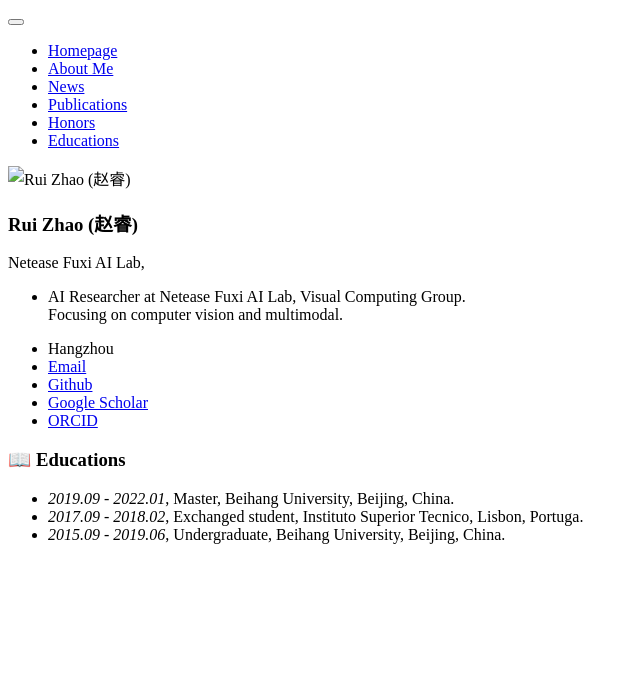
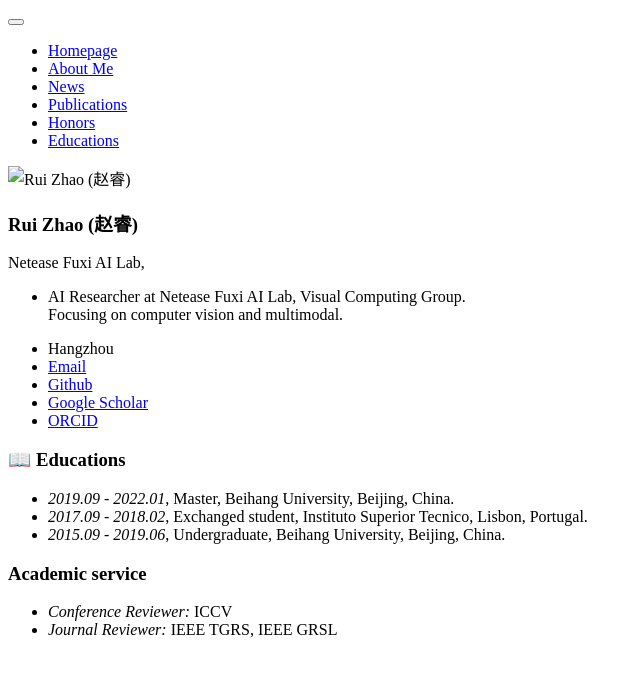
Before and after one commit to ruizhaocv/ruizhaocv.github.io, a Jekyll site: the page built from _pages/includes/others.md, in a window 1280 px wide. Shown: the top 677 px of the page, without its empty margins (0-640 px from the left). Built offline with Jekyll 4.4.1, drawn with Linux system fonts in a browser that asks for light colours; our own code applies the rules of GitHub Pages for plain Markdown files.

Commit message:
add academic service

```diff
--- a/_pages/includes/others.md
+++ b/_pages/includes/others.md
@@ -1,5 +1,9 @@
 
 # 📖 Educations
 - *2019.09 - 2022.01*, Master, Beihang University, Beijing, China.
-- *2017.09 - 2018.02*, Exchanged student, Instituto Superior Tecnico, Lisbon, Portuga.
+- *2017.09 - 2018.02*, Exchanged student, Instituto Superior Tecnico, Lisbon, Portugal.
 - *2015.09 - 2019.06*, Undergraduate, Beihang University, Beijing, China.
+
+# Academic service
+- *Conference Reviewer:* ICCV
+- *Journal Reviewer:* IEEE TGRS, IEEE GRSL
```
Also changed, not shown: _pages/includes/pub.md (line endings or trailing spaces).
